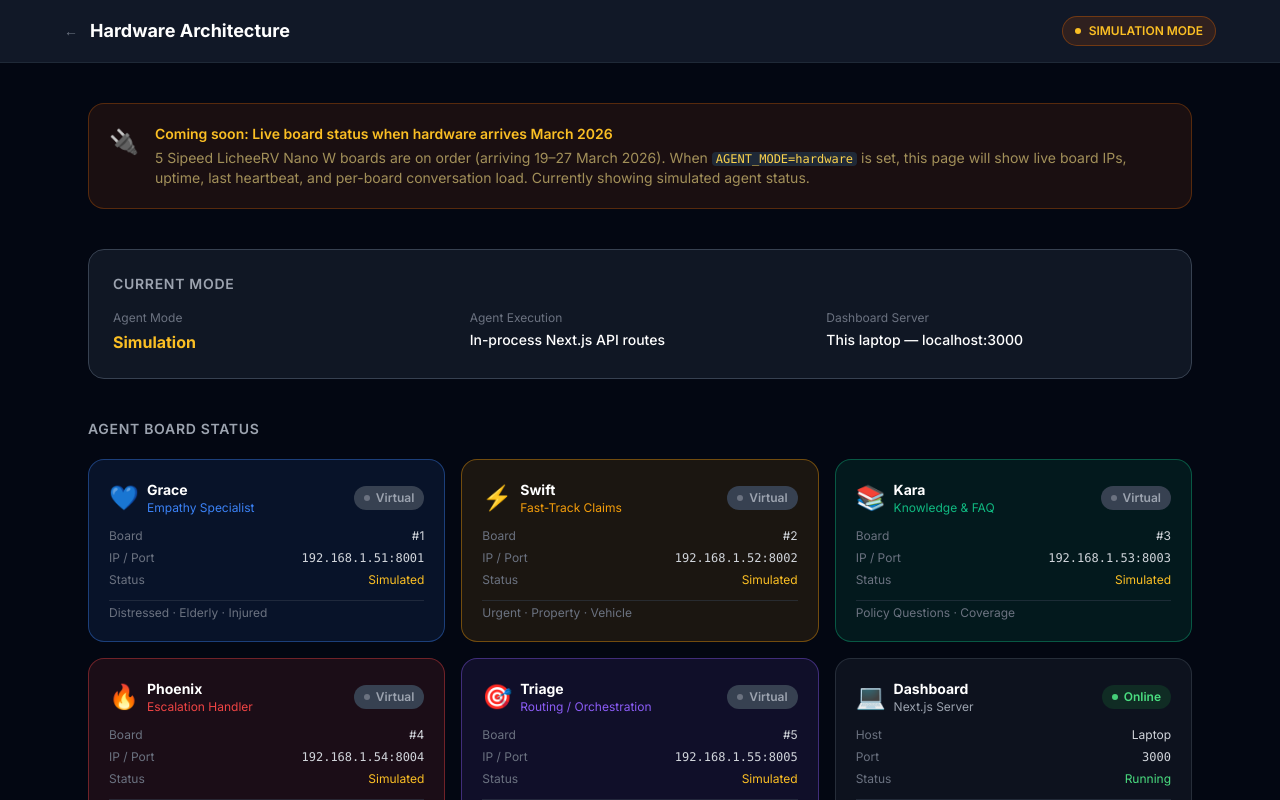
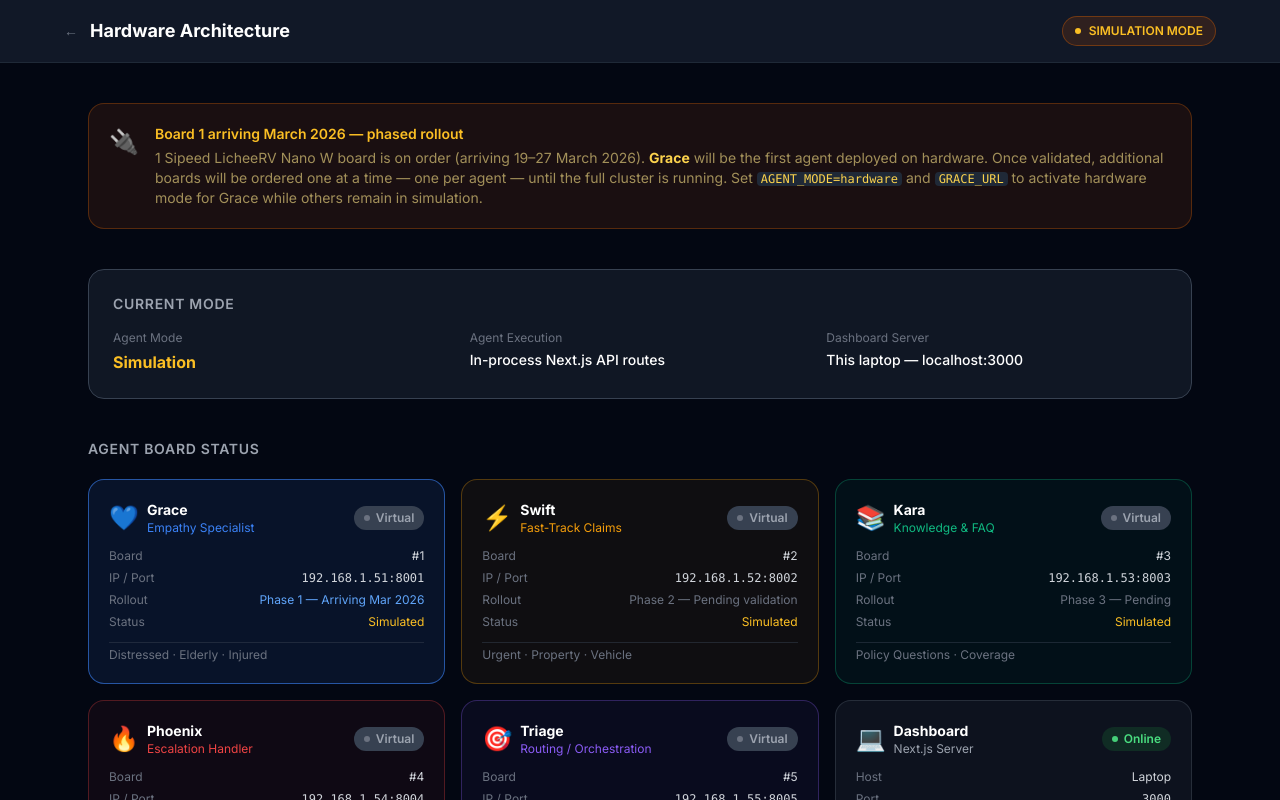
Before and after one commit to twick1234/Claims-Triage-AI-Assistants, a Next.js app: page /hardware in a window 1280 px wide. Shown: the top 800 px of the page. Built offline with nearby package versions, Linux system fonts and the light colour scheme.

Commit message:
Fix: 1 board arriving (Grace first), phased rollout — update hardware page, landing, README

```diff
--- a/src/app/hardware/page.tsx
+++ b/src/app/hardware/page.tsx
@@ -12,10 +12,12 @@ const BOARDS = [
     port: 8001,
     ip: "192.168.1.51",
     color: "#3B82F6",
-    border: "border-blue-500/40",
+    border: "border-blue-500/60",
     bg: "bg-blue-500/10",
     dot: "bg-blue-400",
     triggers: "Distressed · Elderly · Injured",
+    phase: "Phase 1 — Arriving Mar 2026",
+    phaseColor: "text-blue-400",
   },
   {
     id: "swift",
@@ -26,10 +28,12 @@ const BOARDS = [
     port: 8002,
     ip: "192.168.1.52",
     color: "#F59E0B",
-    border: "border-amber-500/40",
-    bg: "bg-amber-500/10",
+    border: "border-amber-500/30",
+    bg: "bg-amber-500/5",
     dot: "bg-amber-400",
     triggers: "Urgent · Property · Vehicle",
+    phase: "Phase 2 — Pending validation",
+    phaseColor: "text-gray-500",
   },
   {
     id: "kara",
@@ -40,10 +44,12 @@ const BOARDS = [
     port: 8003,
     ip: "192.168.1.53",
     color: "#10B981",
-    border: "border-emerald-500/40",
-    bg: "bg-emerald-500/10",
+    border: "border-emerald-500/30",
+    bg: "bg-emerald-500/5",
     dot: "bg-emerald-400",
     triggers: "Policy Questions · Coverage",
+    phase: "Phase 3 — Pending",
+    phaseColor: "text-gray-500",
   },
   {
     id: "phoenix",
@@ -54,10 +60,12 @@ const BOARDS = [
     port: 8004,
     ip: "192.168.1.54",
     color: "#EF4444",
-    border: "border-red-500/40",
-    bg: "bg-red-500/10",
+    border: "border-red-500/30",
+    bg: "bg-red-500/5",
     dot: "bg-red-400",
     triggers: "Angry · Legal Threats · Complex",
+    phase: "Phase 4 — Pending",
+    phaseColor: "text-gray-500",
   },
   {
     id: "triage",
@@ -68,10 +76,12 @@ const BOARDS = [
     port: 8005,
     ip: "192.168.1.55",
     color: "#8B5CF6",
-    border: "border-violet-500/40",
-    bg: "bg-violet-500/10",
+    border: "border-violet-500/30",
+    bg: "bg-violet-500/5",
     dot: "bg-violet-400",
     triggers: "All incoming messages",
+    phase: "Phase 5 — Pending",
+    phaseColor: "text-gray-500",
   },
 ];
 
@@ -111,13 +121,12 @@ export default function HardwarePage() {
             <div className="text-2xl mt-0.5">🔌</div>
             <div>
               <div className="text-amber-400 font-semibold text-sm mb-1">
-                Coming soon: Live board status when hardware arrives March 2026
+                Board 1 arriving March 2026 — phased rollout
               </div>
               <p className="text-amber-200/60 text-sm">
-                5 Sipeed LicheeRV Nano W boards are on order (arriving 19–27 March 2026). When{" "}
-                <code className="bg-gray-800 text-amber-300 px-1 rounded text-xs">AGENT_MODE=hardware</code> is set,
-                this page will show live board IPs, uptime, last heartbeat, and per-board conversation load.
-                Currently showing simulated agent status.
+                1 Sipeed LicheeRV Nano W board is on order (arriving 19–27 March 2026). <strong className="text-amber-300">Grace</strong> will be the first agent deployed on hardware.
+                Once validated, additional boards will be ordered one at a time — one per agent — until the full cluster is running.
+                Set <code className="bg-gray-800 text-amber-300 px-1 rounded text-xs">AGENT_MODE=hardware</code> and <code className="bg-gray-800 text-amber-300 px-1 rounded text-xs">GRACE_URL</code> to activate hardware mode for Grace while others remain in simulation.
               </p>
             </div>
           </div>
@@ -197,6 +206,10 @@ export default function HardwarePage() {
                     <span className="text-gray-300 font-mono">
                       {board.ip}:{board.port}
                     </span>
+                  </div>
+                  <div className="flex justify-between">
+                    <span className="text-gray-500">Rollout</span>
+                    <span className={board.phaseColor}>{board.phase}</span>
                   </div>
                   <div className="flex justify-between">
                     <span className="text-gray-500">Status</span>
@@ -306,7 +319,7 @@ export default function HardwarePage() {
           </div>
           <div className="mt-4 pt-4 border-t border-gray-700 text-xs text-gray-500">
             Software: PicoClaw (github.com/sipeed/picoclaw) — Go binary, HTTP gateway to Anthropic Claude API.
-            Each board costs ~$20. Total cluster (5 boards): ~$100.
+            Each board costs ~$20. Goal: 5-board cluster (~$100 total). Proving concept with Board 1 (Grace) first.
           </div>
         </div>
 
--- a/src/app/page.tsx
+++ b/src/app/page.tsx
@@ -53,7 +53,7 @@ const NAV_TILES = [
     href: "/hardware",
     emoji: "🔌",
     title: "Hardware Architecture",
-    desc: "Board-per-agent mapping. 5 Sipeed LicheeRV Nano W boards arriving March 2026.",
+    desc: "Board-per-agent architecture. Board 1 (Grace) arriving March 2026 — prove it works, then order more.",
     color: "from-cyan-700 to-cyan-900",
     border: "border-cyan-600",
   },
```
Also changed, not shown: 1 other file (tests, documents, lock files or other folders).
